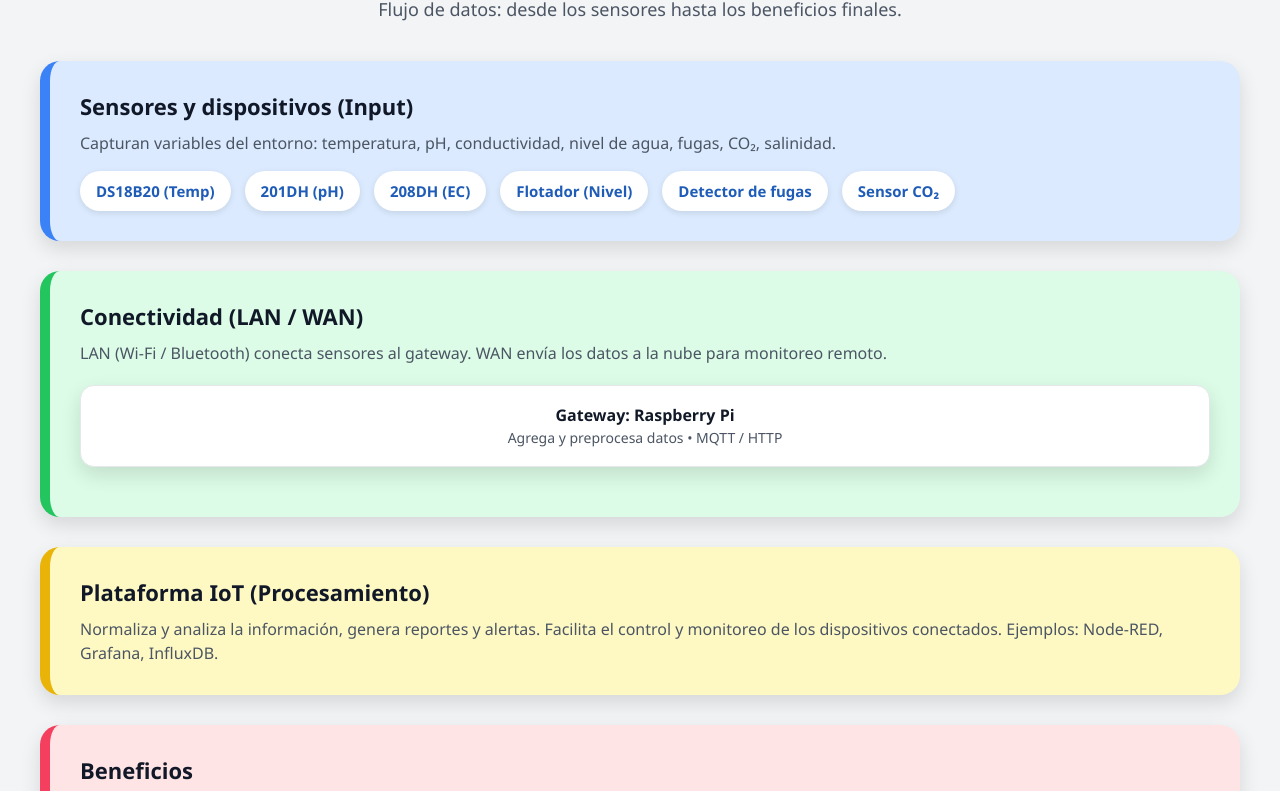
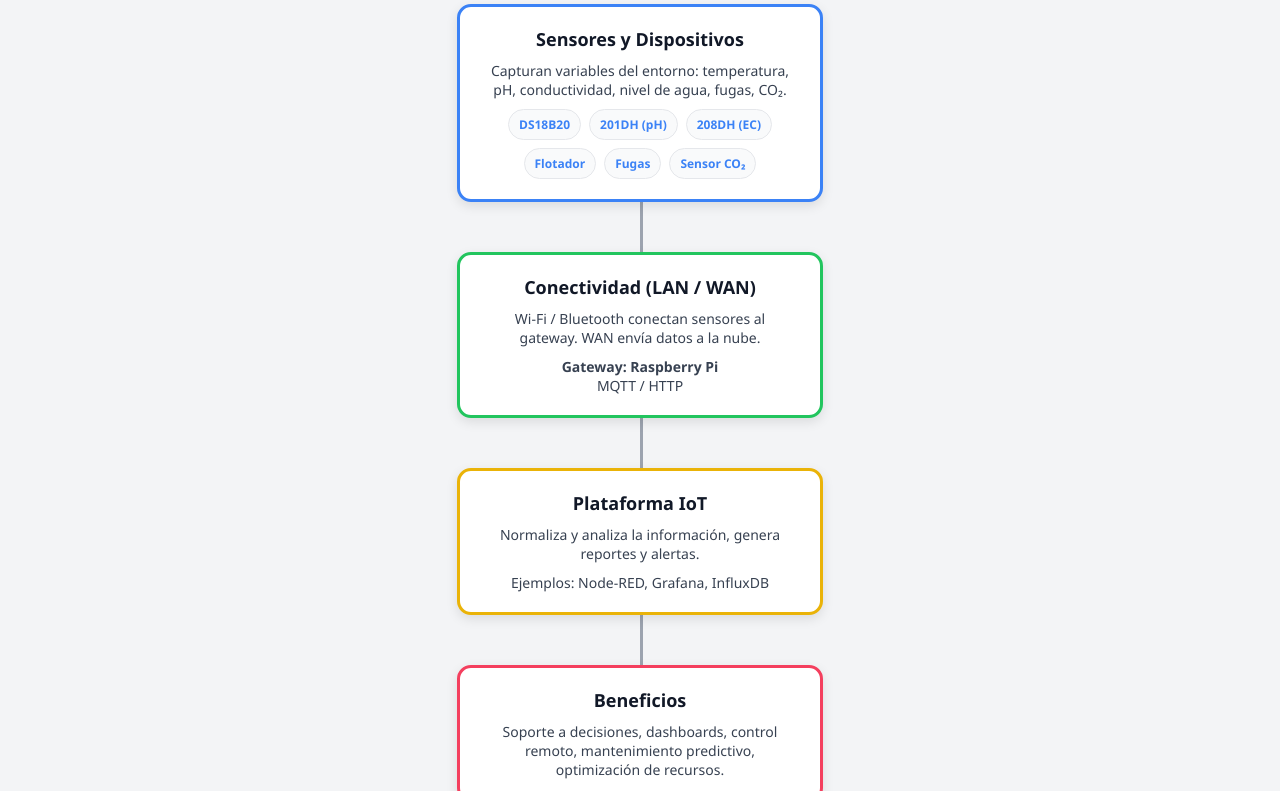
Before and after one commit to nicami13/Map_Iot, a plain HTML site: page index.html in a window 1280 px wide. Shown: the part 110-901 px from the top of the page. Drawn offline with Linux system fonts and the light colour scheme.

Commit message:
Actually

```diff
--- a/index.html
+++ b/index.html
@@ -6,101 +6,104 @@
   <title>Arquitectura IoT — Mapa Conceptual</title>
   <style>
     :root{
-      --bg:#f3f4f6; --card:#ffffff; --muted:#4b5563;
-      --accent-1:#dbeafe; --accent-2:#dcfce7; --accent-3:#fef9c3; --accent-4:#ffe4e6;
-      --shadow:0 8px 20px rgba(0,0,0,0.12);
+      --bg:#f3f4f6; --card:#ffffff; --muted:#374151;
+      --accent-1:#3b82f6; --accent-2:#22c55e; --accent-3:#eab308; --accent-4:#f43f5e;
+      --shadow:0 4px 12px rgba(0,0,0,0.1);
       font-family: 'Segoe UI', Roboto, Inter, sans-serif;
     }
     body{
       background:var(--bg);
       margin:0;
-      padding:0;
+      padding:20px;
       color:#111827;
       height:100vh;
       display:flex;
       flex-direction:column;
+      align-items:center;
     }
-    .wrap{
-      flex:1;
-      max-width:1400px;
-      margin:0 auto;
-      padding:40px;
+    h1{font-size:32px;margin-bottom:30px;color:#1e293b;font-weight:800;text-align:center}
+
+    .map{
       display:flex;
       flex-direction:column;
-      justify-content:center;
+      align-items:center;
+      gap:50px;
+      position:relative;
     }
-    header{text-align:center;margin-bottom:40px}
-    h1{font-size:40px;margin:0 0 12px;font-weight:800;color:#1e293b}
-    p.lead{margin:0;color:var(--muted);font-size:18px}
 
-    .stack{display:flex;flex-direction:column;gap:30px;flex:1}
-    .layer{padding:30px;border-radius:20px;background:var(--card);box-shadow:var(--shadow);position:relative;overflow:hidden}
-    .layer .label{font-weight:700;font-size:22px;margin-bottom:10px}
-    .layer .desc{color:var(--muted);font-size:16px;line-height:1.5}
+    .node{
+      background:var(--card);
+      padding:20px 30px;
+      border-radius:14px;
+      box-shadow:var(--shadow);
+      text-align:center;
+      max-width:300px;
+      position:relative;
+    }
+    .node h2{margin:0;font-size:18px;font-weight:700}
+    .node p{margin:10px 0 0;font-size:14px;color:var(--muted)}
 
-    .input{border-left:10px solid #3b82f6;background:var(--accent-1)}
-    .network{border-left:10px solid #22c55e;background:var(--accent-2)}
-    .processing{border-left:10px solid #eab308;background:var(--accent-3)}
-    .benefit{border-left:10px solid #f43f5e;background:var(--accent-4)}
+    .input{border:3px solid var(--accent-1)}
+    .network{border:3px solid var(--accent-2)}
+    .processing{border:3px solid var(--accent-3)}
+    .benefit{border:3px solid var(--accent-4)}
 
-    .sensors{display:flex;flex-wrap:wrap;gap:14px;margin-top:16px}
-    .chip{padding:10px 16px;border-radius:999px;background:#fff;font-size:15px;box-shadow:0 2px 6px rgba(0,0,0,0.1)}
-    .chip a{text-decoration:none;color:#1f5cb8;font-weight:600}
+    /* líneas de conexión */
+    .map::before{
+      content:"";
+      position:absolute;
+      top:60px;
+      left:50%;
+      width:3px;
+      height:calc(100% - 120px);
+      background:#9ca3af;
+      z-index:-1;
+    }
+
+    .sensors{display:flex;flex-wrap:wrap;gap:8px;justify-content:center;margin-top:10px}
+    .chip{padding:6px 10px;border-radius:999px;background:#f9fafb;font-size:12px;border:1px solid #e5e7eb}
+    .chip a{text-decoration:none;color:var(--accent-1);font-weight:600}
     .chip a:hover{text-decoration:underline}
 
-    .gateway{margin:20px 0;padding:18px;border-radius:14px;background:#fff;border:1px solid #e5e7eb;text-align:center;box-shadow:var(--shadow)}
-    .gateway strong{display:block;font-size:16px;color:#111827}
-    .gateway span{font-size:14px;color:var(--muted)}
-
-    @media(max-width:900px){
-      .wrap{padding:20px}
-      h1{font-size:28px}
-      .layer .label{font-size:18px}
-      .layer .desc{font-size:14px}
-      .chip{font-size:13px;padding:8px 12px}
+    @media(max-width:768px){
+      .node{max-width:90%}
     }
   </style>
 </head>
 <body>
-  <div class="wrap">
-    <header>
   <h1>Arquitectura IoT — Mapa Conceptual</h1>
-      <p class="lead">Flujo de datos: desde los sensores hasta los beneficios finales.</p>
-    </header>
+  <div class="map">
 
-    <main class="stack">
-      <section class="layer input">
-        <div class="label">Sensores y dispositivos (Input)</div>
-        <div class="desc">Capturan variables del entorno: temperatura, pH, conductividad, nivel de agua, fugas, CO₂, salinidad.</div>
+    <div class="node input">
+      <h2>Sensores y Dispositivos</h2>
+      <p>Capturan variables del entorno: temperatura, pH, conductividad, nivel de agua, fugas, CO₂.</p>
       <div class="sensors">
-          <div class="chip"><a href="https://www.adafruit.com/product/374" target="_blank">DS18B20 (Temp)</a></div>
+        <div class="chip"><a href="https://www.adafruit.com/product/374" target="_blank">DS18B20</a></div>
         <div class="chip"><a href="https://www.dfrobot.com/product-1110.html" target="_blank">201DH (pH)</a></div>
         <div class="chip"><a href="https://www.dfrobot.com/product-1123.html" target="_blank">208DH (EC)</a></div>
-          <div class="chip"><a href="https://www.dfrobot.com/product-1087.html" target="_blank">Flotador (Nivel)</a></div>
-          <div class="chip"><a href="https://www.seeedstudio.com/Water-Leak-Sensor-p-3186.html" target="_blank">Detector de fugas</a></div>
+        <div class="chip"><a href="https://www.dfrobot.com/product-1087.html" target="_blank">Flotador</a></div>
+        <div class="chip"><a href="https://www.seeedstudio.com/Water-Leak-Sensor-p-3186.html" target="_blank">Fugas</a></div>
         <div class="chip"><a href="https://www.dfrobot.com/product-1547.html" target="_blank">Sensor CO₂</a></div>
       </div>
-      </section>
+    </div>
 
-      <section class="layer network">
-        <div class="label">Conectividad (LAN / WAN)</div>
-        <div class="desc">LAN (Wi-Fi / Bluetooth) conecta sensores al gateway. WAN envía los datos a la nube para monitoreo remoto.</div>
-        <div class="gateway">
-          <strong>Gateway: Raspberry Pi</strong>
-          <span>Agrega y preprocesa datos • MQTT / HTTP</span>
+    <div class="node network">
+      <h2>Conectividad (LAN / WAN)</h2>
+      <p>Wi-Fi / Bluetooth conectan sensores al gateway. WAN envía datos a la nube.</p>
+      <p><strong>Gateway: Raspberry Pi</strong><br>MQTT / HTTP</p>
     </div>
-      </section>
 
-      <section class="layer processing">
-        <div class="label">Plataforma IoT (Procesamiento)</div>
-        <div class="desc">Normaliza y analiza la información, genera reportes y alertas. Facilita el control y monitoreo de los dispositivos conectados. Ejemplos: Node-RED, Grafana, InfluxDB.</div>
-      </section>
+    <div class="node processing">
+      <h2>Plataforma IoT</h2>
+      <p>Normaliza y analiza la información, genera reportes y alertas.</p>
+      <p>Ejemplos: Node-RED, Grafana, InfluxDB</p>
+    </div>
 
-      <section class="layer benefit">
-        <div class="label">Beneficios</div>
-        <div class="desc">Soporte a la toma de decisiones, visualización en dashboards, control remoto, mantenimiento predictivo y optimización de recursos.</div>
-      </section>
-    </main>
+    <div class="node benefit">
+      <h2>Beneficios</h2>
+      <p>Soporte a decisiones, dashboards, control remoto, mantenimiento predictivo, optimización de recursos.</p>
+    </div>
+
   </div>
 </body>
 </html>
```
Lines whose indentation alone changed are shown as unchanged.
